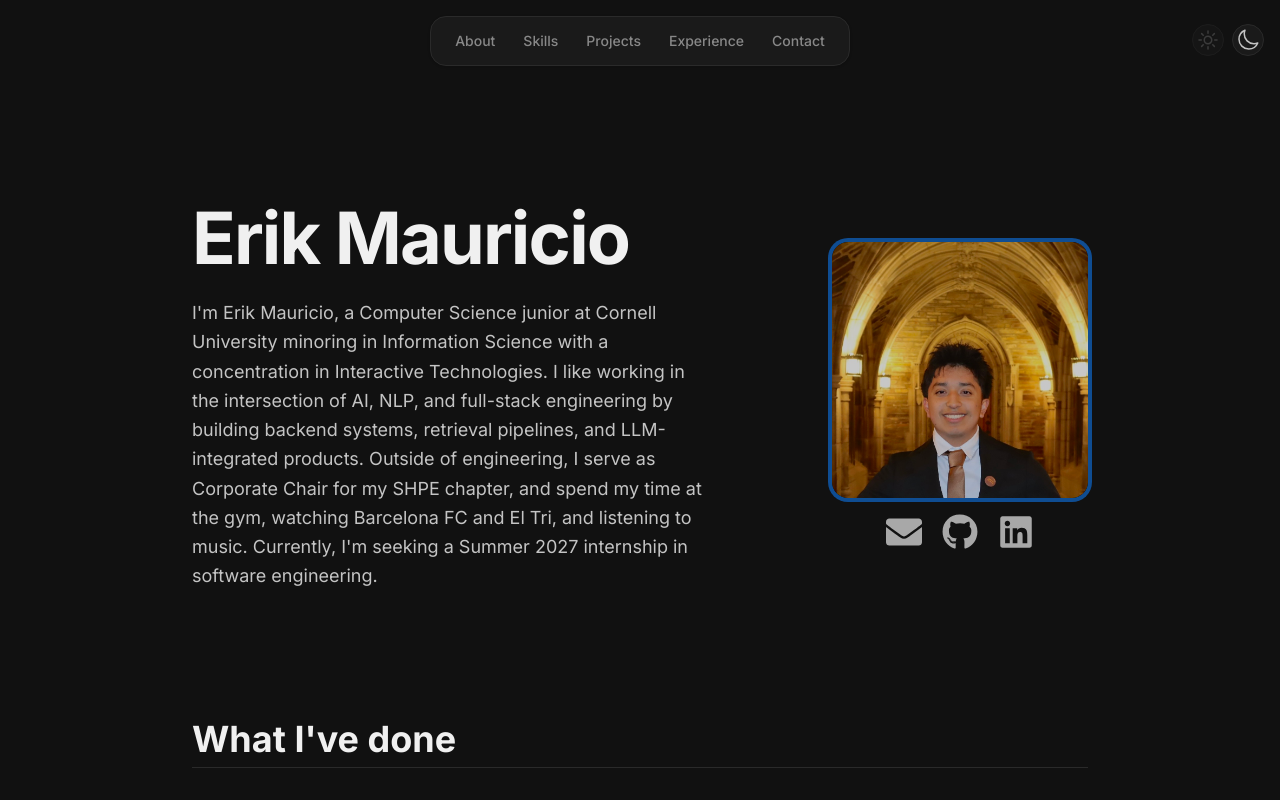
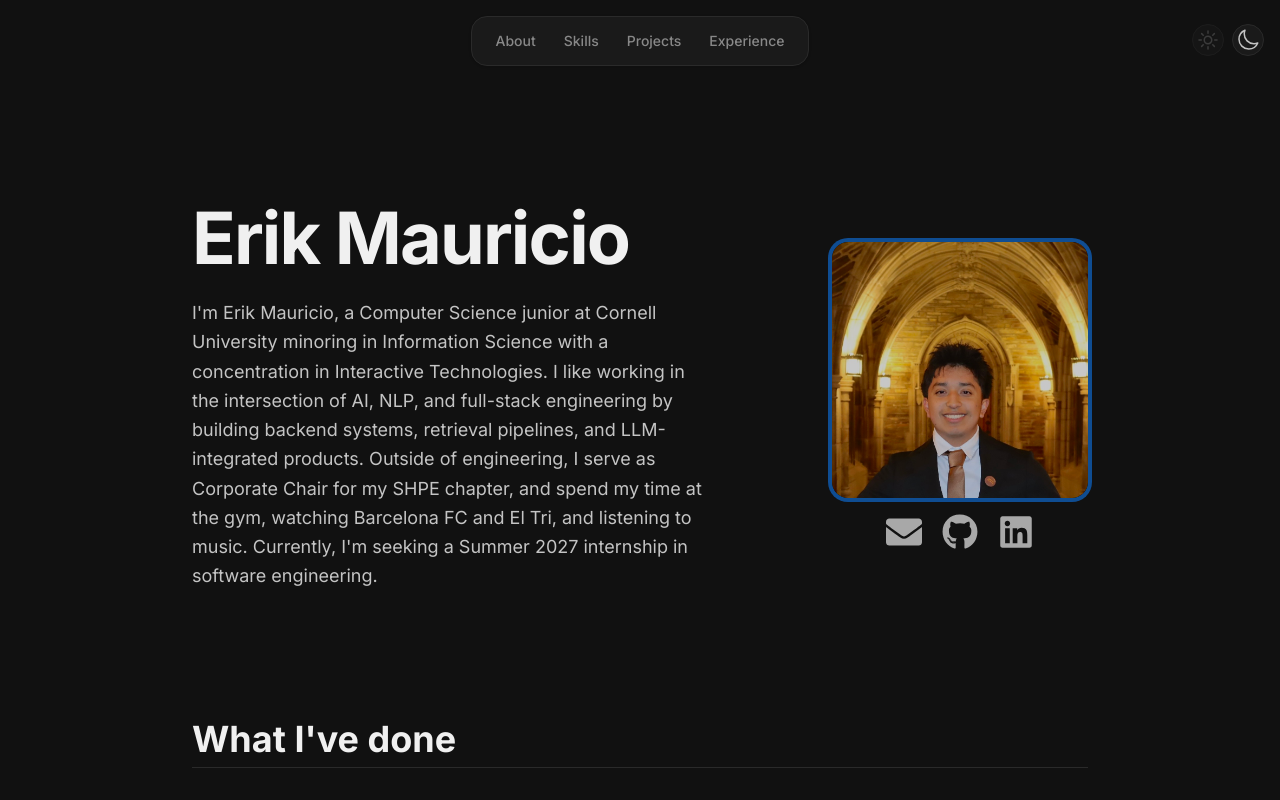
Before and after one commit to erik-mauricio/portfolio-website, a Next.js app: page / in a window 1280 px wide. Shown: the top 800 px of the page. Built offline with nearby package versions, Linux system fonts and the light colour scheme.

Commit message:
removed a tag

```diff
--- a/src/app/page.tsx
+++ b/src/app/page.tsx
@@ -213,12 +213,7 @@ export default function Home() {
               {label}
             </a>
           ))}
-          <a
-            href="mailto:em882@cornell.edu"
-            className={`px-3 py-1.5 rounded-xl text-sm font-medium transition-colors ${navLink}`}
-          >
-            Contact
-          </a>
+
         </nav>
       </div>
 
```
